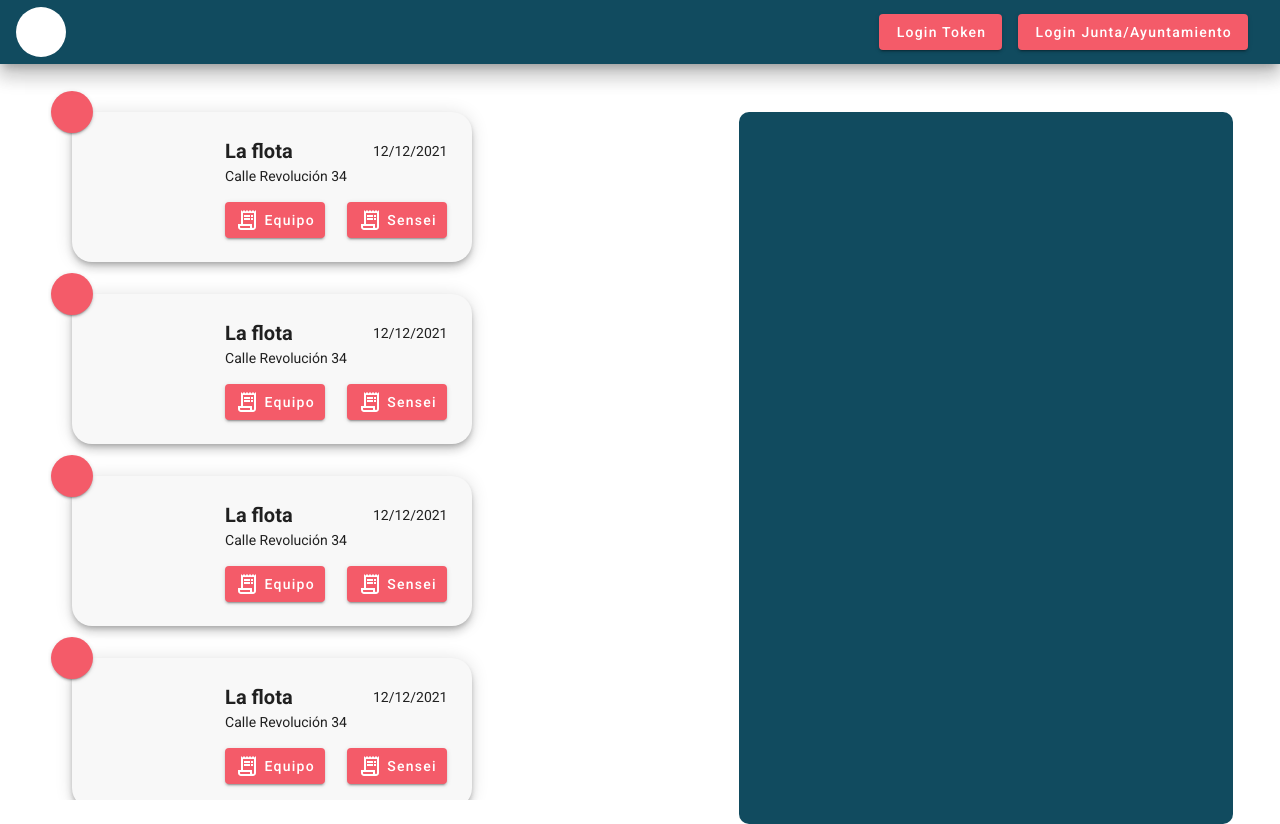
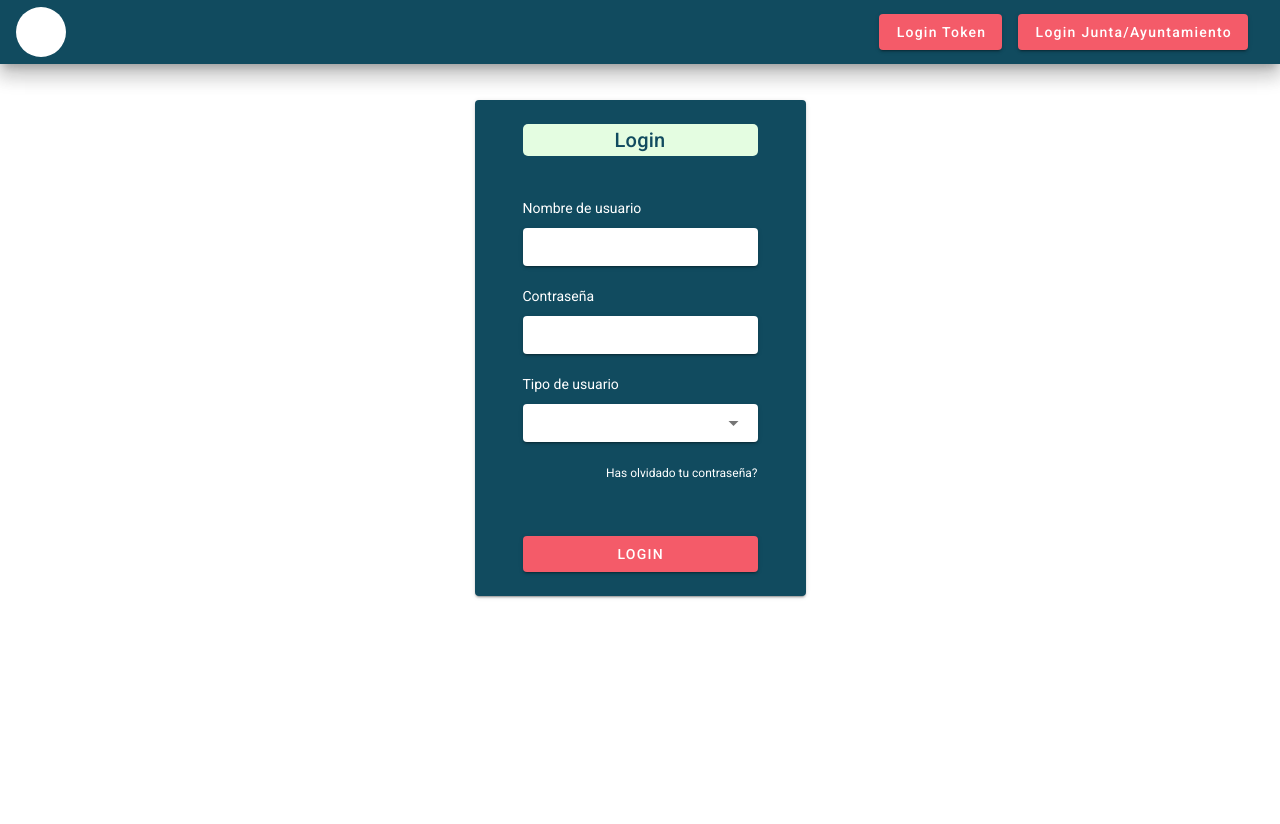
Before and after one commit to SeluMP/Vue-KarateToolKit, a Vue app: page / in a window 1280 px wide. Built offline with nearby package versions, Linux system fonts and the light colour scheme.

Commit message:
Login User

```diff
--- a/src/App.vue
+++ b/src/App.vue
@@ -23,19 +23,19 @@
     </v-app-bar>
 
     <v-main class="mt-6" style="height: 100%;">
-      <mycomponent/>
+      <login-card/>
     </v-main>
   </v-app>
 </template>
 
 <script>
-import mycomponent from './components/mycomponent.vue';
+import LoginCard from './components/LoginCard.vue';
 
 export default {
   name: 'App',
 
   components: {
-    mycomponent
+    LoginCard
   },
 
   data: () => ({
--- /dev/null
+++ b/src/components/LoginCard.vue
@@ -0,0 +1,91 @@
+<template>
+    <v-container class="d-flex justify-center align-center">
+     <v-card class="ma-auto py-6 px-12 card">
+      <v-row class="align-center mb-4">
+        <v-col
+          cols="12"
+        >
+            <h1 class="title"> Login </h1>
+        </v-col>
+      </v-row>
+      <v-row class="align-center">
+        <v-col
+          cols="12"
+        >
+        <label >Nombre de usuario </label>
+        <v-text-field class="mt-2"
+            solo
+            dense
+          ></v-text-field>
+        </v-col>
+      </v-row>
+      <v-row class="mt-n8">
+        <v-col
+          cols="12"
+        >
+        <label>Contraseña </label>
+        <v-text-field class="mt-2"
+            type="password"
+            solo
+            dense
+          ></v-text-field>
+        </v-col>
+      </v-row>
+      <v-row class="mt-n8">
+        <v-col
+          cols="12"
+        >
+         <label>Tipo de usuario </label>
+         <v-select class="mt-2"
+          :items="items"
+          solo
+          dense
+        ></v-select>
+        </v-col>
+      </v-row>
+      <v-row class="mt-n8">
+        <v-col
+          cols="12"
+          style="text-align: right;"
+        >
+            <span style="color: white; font-size:12px;"> Has olvidado tu contraseña?</span>
+        </v-col>
+      </v-row>
+      <v-row class="mt-10">
+        <v-col
+          cols="12"
+          class="d-flex justify-center"
+        >
+        <v-btn style="color: white; width: 100%;" color="#F45B69">
+          Login
+        </v-btn>
+        </v-col>
+      </v-row>
+      </v-card>
+    </v-container>
+</template>
+
+<script>
+export default {
+    data: () => ({
+      items: ['', 'Junta Vecinal', 'Ayuntamiento'],
+    }),
+  }
+</script>
+
+<style scoped>
+body #app .card{
+    background-color: #114B5F;
+}
+label {
+    color: white;
+    font-size: 14px;
+}
+body #app .card .title{
+    color: #114B5F;
+    text-align: center;
+    width: 100%;
+    background-color: #E4FDE1;
+    border-radius: 5px;
+}
+</style>
```
